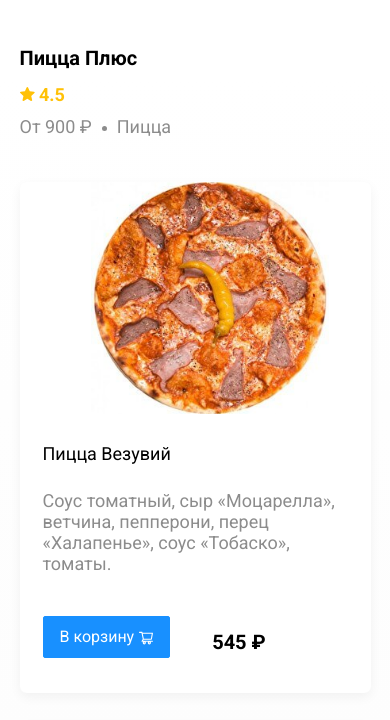
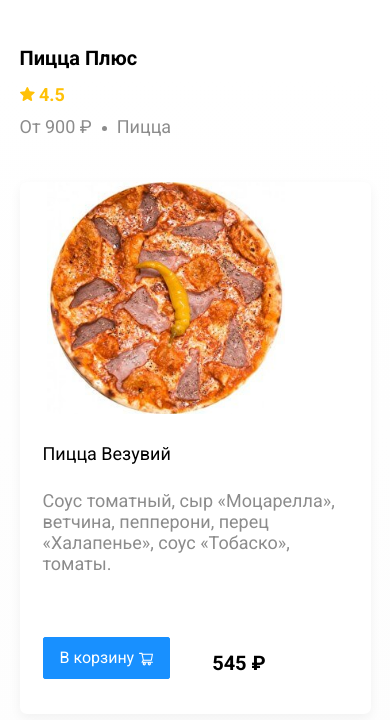
Before and after one commit to artbitt/delivery, a plain HTML site: page restaurant.html in a window 390 px wide. Shown: the part 122-842 px from the top of the page. Drawn offline with nearby package versions, Linux system fonts and the light colour scheme.

Commit message:
Add files via upload
@media (768px) updated

```diff
--- a/css/style.css
+++ b/css/style.css
@@ -504,6 +504,14 @@ body {
         object-fit: cover;
     }
 
+    .card-text-restaurant {
+        min-height: 296px;
+    }
+
+    .card-image-restaurant {
+        right: -27px;
+    }
+
     .promo {
         background-size: 404px;
         background-position: bottom -6px right -198px;
```
